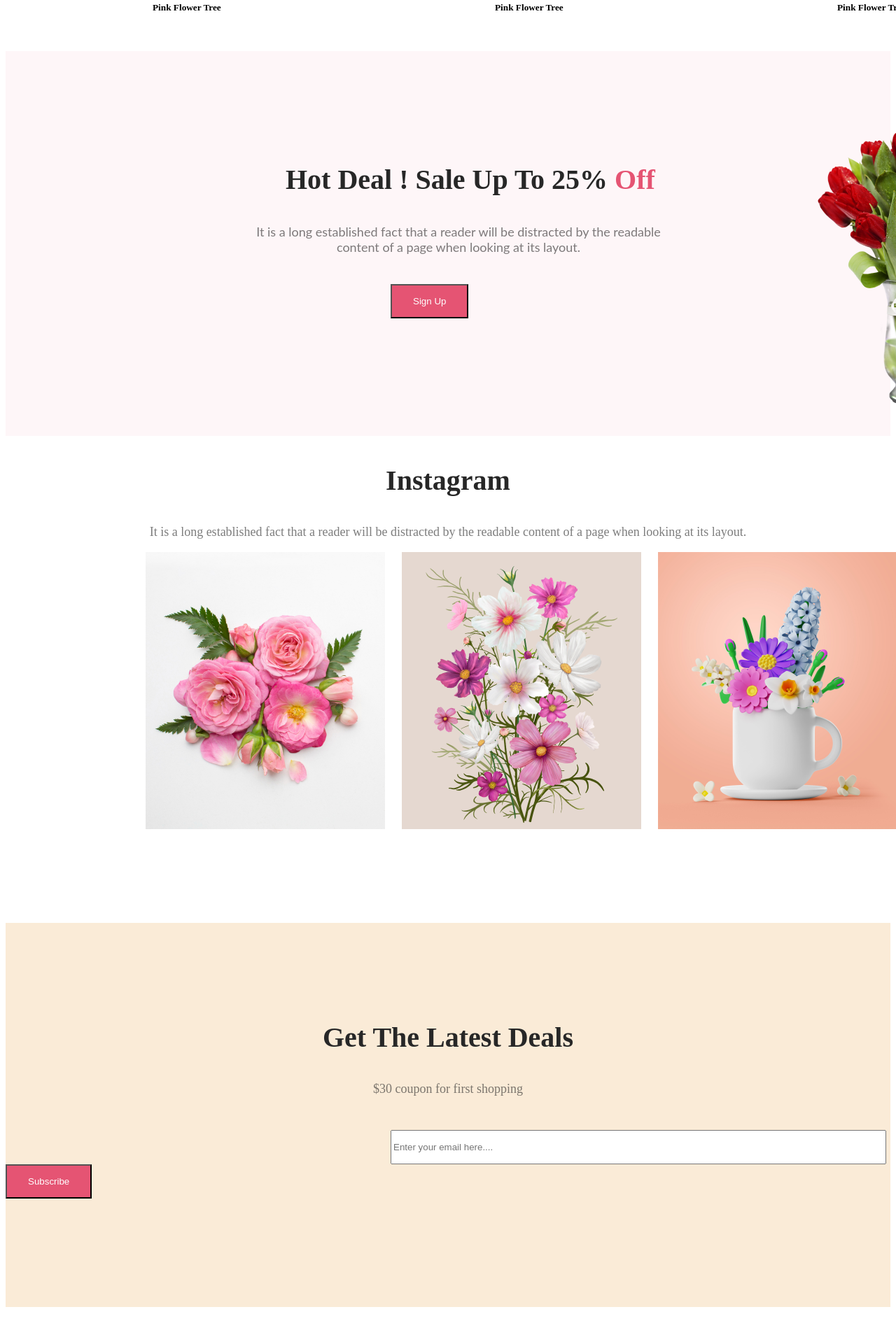
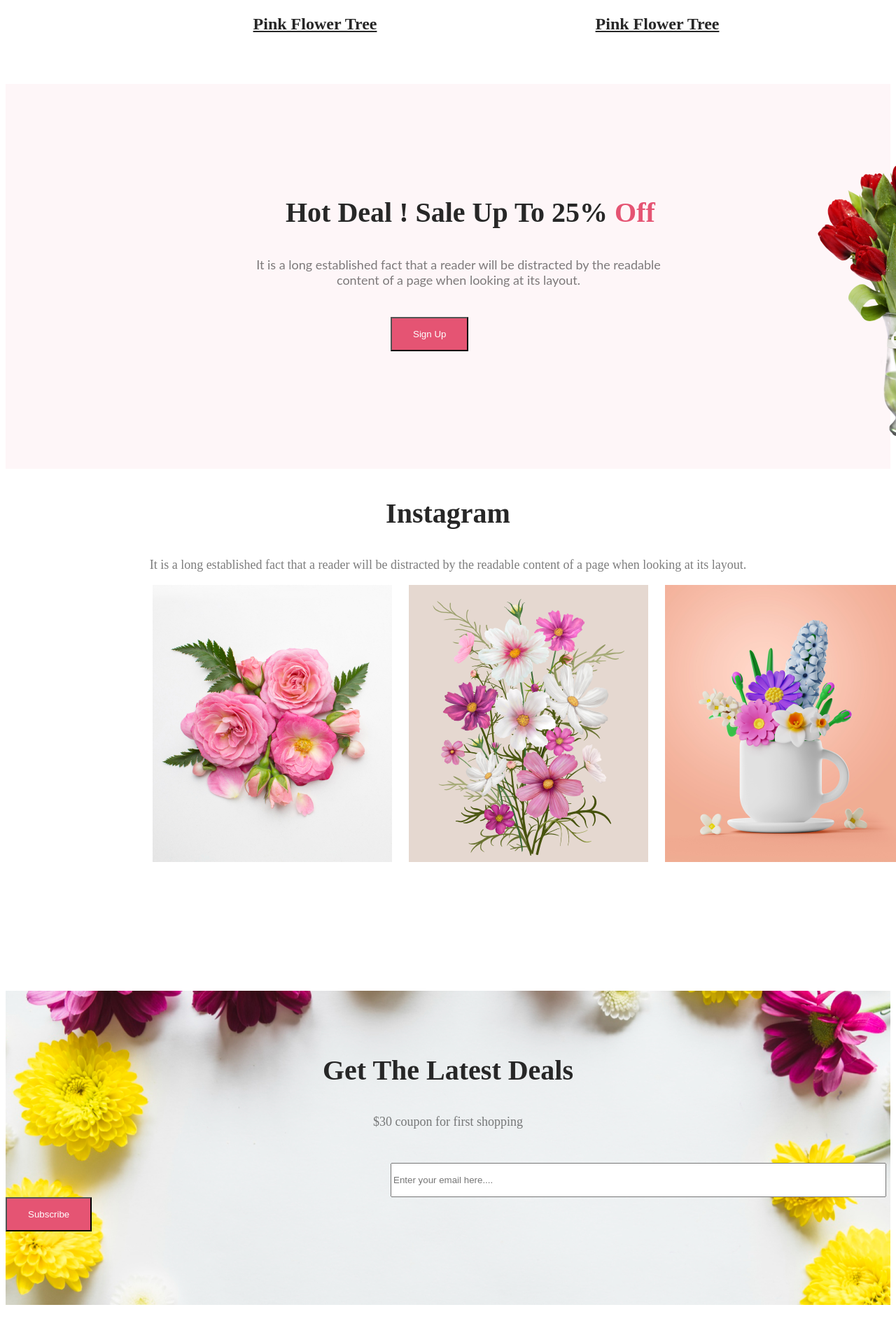
Before and after one commit to Safi022/flower-shop-assignment, a plain HTML site: page index.html in a window 1280 px wide. Shown: the part 1557-3475 px from the top of the page at 70% size. Drawn offline with Linux system fonts and the light colour scheme.

Commit message:
added a background

```diff
--- a/style/nav.css
+++ b/style/nav.css
@@ -49,7 +49,7 @@ font-weight: 400;
     gap: 25px;
     margin: 0px 240px 32px 0px;
     padding-left: 210px;
-    padding-right: 0px;
+    padding-right: 210px;
 }
 .flower-image{
     /* border-radius: 300px 300px 0px 0px; */
@@ -100,7 +100,8 @@ padding: 100px 30px 100px 186px;
 .im{
     display: flex;
     gap: 24px;
-    padding-left: 200px;
+    padding-left: 210px;
+    padding-right: 210px;
 }
 .foot-title{
     color: #E55473;
@@ -153,9 +154,11 @@ margin:48px 25px 24px 16pxpx;
     width: 1440px;
     height: 449px;
     margin-top: 130px;
-    background-color: antiquewhite;
     width: 100%;
     padding-top: 100px;
+    background-image: url("Rectangle\ 9.png");
+    background-repeat: no-repeat;
+    background-position: center;
 }
 .flower-image-f{
     border-radius: 300px 300px 0px 0px;
@@ -172,3 +175,10 @@ padding: 117px 47px 51px 47px;
 background: rgba(71, 125, 17, 0.15);
 padding: 67px 75px 0px 75px;
 }
+.flower-name{
+    color: #272727;
+text-align: center;
+font-size: 24px;
+font-weight: 700;
+text-decoration-line: underline;
+}
```
Also changed, not shown: style/Rectangle 9.png (renamed from Flower Asset/Rectangle 9.png).
